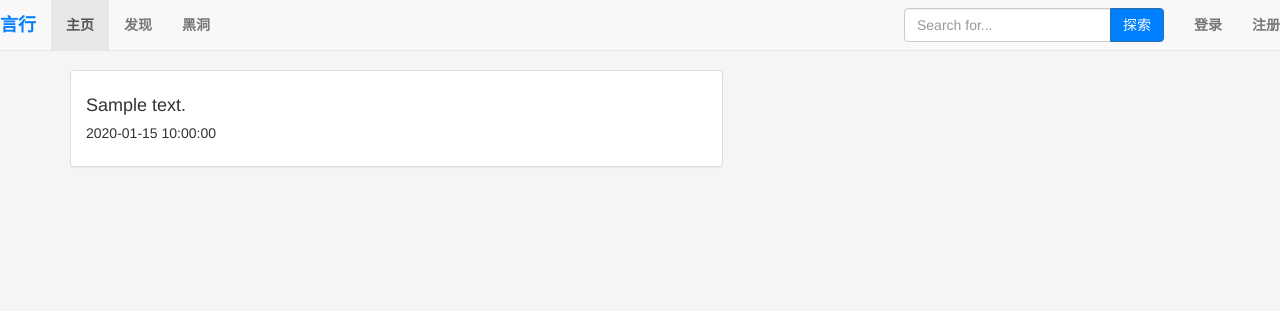
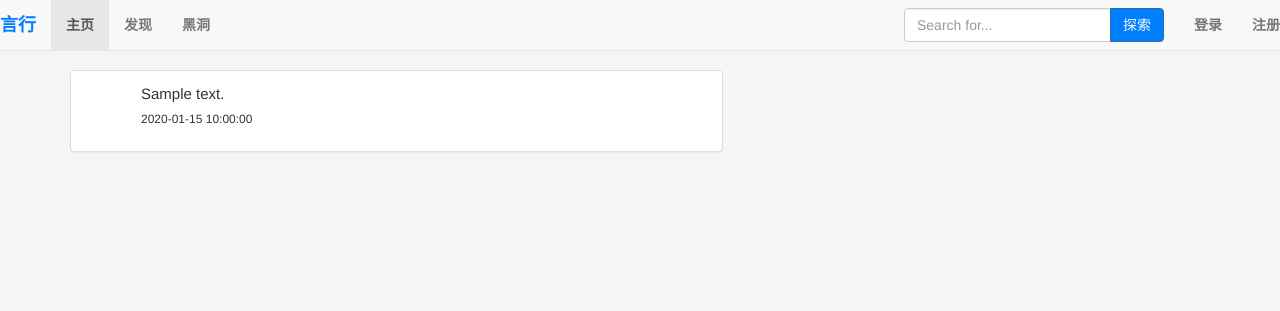
Before and after one commit to matianwen/site, a Django app: page /recommenddetails/ in a window 1280 px wide. Shown: the top 311 px of the page. Run offline with Django 3.2, Linux system fonts and the light colour scheme; tables that the repository leaves empty hold one stand-in row (values such as "Sample post"); some libraries are stand-ins or nearby versions.

Commit message:
优化热点推荐显示

```diff
--- a/learn/learnchat/templates/user/recommenddetails.html
+++ b/learn/learnchat/templates/user/recommenddetails.html
@@ -19,11 +19,17 @@
                             <div class="panel-body">
                                 {% for headimg in headpoto %}
                                     {% if recommend.Temp == headimg.username %}
-                                        <h4><img width="48" height="48" class="js-img-show-head" id="avatarShow" src="{{headimg.avatar.url}}"/>&nbsp;&nbsp;{{ recommend.Temp }}</h4>
+                                        <div class="headpoto-group">
+                                            <h5><img width="48" height="48" class="js-img-show-head" id="avatarShow" src="{{headimg.avatar.url}}"/>&nbsp;&nbsp;{{ recommend.Temp }}</h5>
+                                        </div>
                                     {% endif %}
                                 {% endfor %}
-                                <h4>{{ recommend.content }}</h4>
-                                <h5>{{ recommend.createTime | date:'Y-m-d H:i:s'}}</h5>
+                                <div class="content-group">
+                                    <h5>{{ recommend.content }}</h5>
+                                </div>
+                                <div class="createtime-group">
+                                    <h6>{{ recommend.createTime | date:'Y-m-d H:i:s'}}</h6>
+                                </div>
                             </div>
                         </div>
                     </div>
--- a/learn/static/css/userinfo.css
+++ b/learn/static/css/userinfo.css
@@ -10,3 +10,20 @@ div.navbar-header {
 div.panel-body ul li a {
     text-decoration: none;
 }
+div.content-group {
+    margin-left: 55px;
+    margin-top: -10px;
+}
+div.content-group h5 {
+    font-size: 15px;
+}
+div.createtime-group {
+    margin-left: 55px;
+}
+img#avatarShow.js-img-show-head {
+    border-radius: 50%;
+}
+div.headpoto-group h5 {
+    font-size: 18px;
+    font-weight: bold;
+}
```
Also changed, not shown: learn/learnchat/templates/user/userhome.html (+7 -0 lines).
